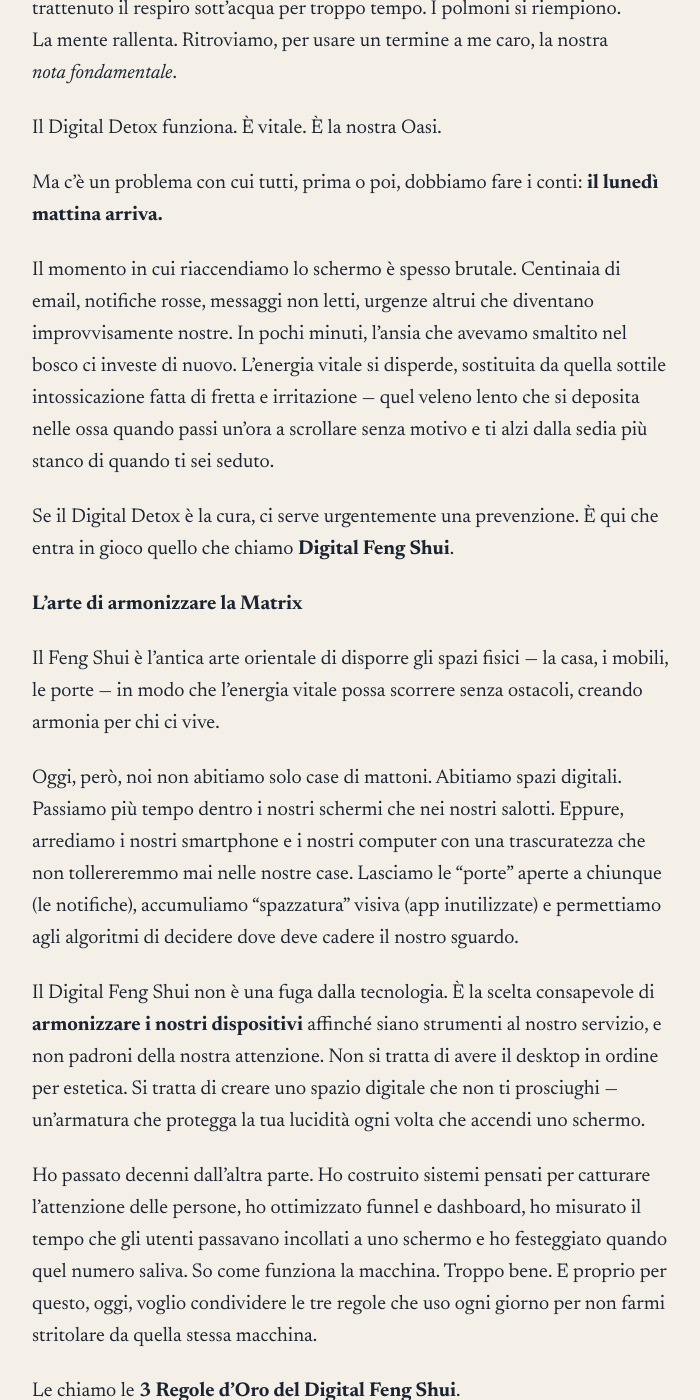
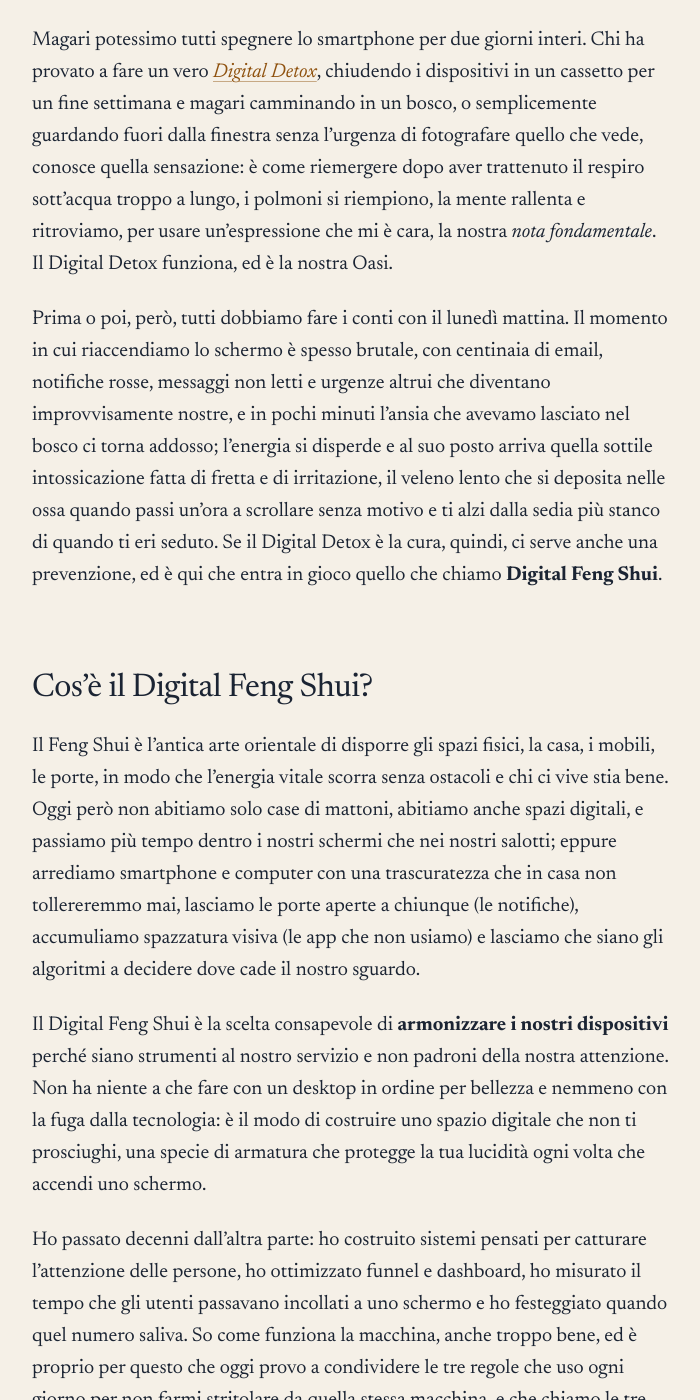
Before and after one commit to paolofurini/seapriilcuore, a Jekyll site: the page built from _posts/2026-03-23-oltre-il-digital-detox-cose-il-digital.md, in a window 1280 px wide and 1400 px high, scrolled down 726 px. Shown: the whole window, without its empty margins (288-988 px from the left). Built offline with Jekyll 4.4.1, drawn with Linux system fonts in a browser that asks for light colours; some of the changed text lies outside the part shown.

Commit message:
Revisione di voce: Cos'è il Digital Feng Shui
Co-Authored-By: Claude Opus 5.5 <noreply@anthropic.com>
Claude-Session: https://claude.ai/code/session_016SExTLu3CBRUGeFqevN8Wd

```diff
--- a/_posts/2026-03-23-oltre-il-digital-detox-cose-il-digital.md
+++ b/_posts/2026-03-23-oltre-il-digital-detox-cose-il-digital.md
@@ -1,71 +1,53 @@
 ---
-title: "Oltre il Digital Detox: Cos'è il \"Digital Feng Shui\" e perché ne abbiamo bisogno"
-description: "Spegnere il telefono nel weekend ci salva la vita. Ma come sopravviviamo quando il lunedì dobbiamo riaccenderlo? Appunti per riaccordare i nostri spazi digitali."
+title: "Cos’è il Digital Feng Shui e perché il Digital Detox non basta"
+description: "Il Digital Feng Shui è l’arte di ordinare telefono e computer perché l’attenzione resti nostra: cos’è e le tre regole che uso ogni giorno."
 date: 2026-03-23T19:48:07.581Z
 tema: "Digital Feng Shui"
 substack: https://seapriilcuore.substack.com/p/oltre-il-digital-detox-cose-il-digital
 ---
 
-Magari potessimo tutti spegnere lo smartphone per due giorni interi.
+Il Digital Feng Shui, come lo chiamo io, è il modo di sistemare telefono e computer perché restino strumenti al nostro servizio e non diventino i padroni della nostra attenzione: se il Digital Detox è la cura, il Digital Feng Shui è la prevenzione, quella che ci serve il lunedì mattina, quando lo schermo va riacceso per forza.
 
-Chiunque abbia provato a fare un vero *Digital Detox* — chiudendo i dispositivi in un cassetto per un intero fine settimana, magari camminando in un bosco o semplicemente guardando fuori dalla finestra senza l’urgenza di fotografarlo — conosce quella sensazione. È come riemergere in superficie dopo aver trattenuto il respiro sott’acqua per troppo tempo. I polmoni si riempiono. La mente rallenta. Ritroviamo, per usare un termine a me caro, la nostra *nota fondamentale*.
+## Perché il Digital Detox da solo non basta?
 
-Il Digital Detox funziona. È vitale. È la nostra Oasi.
+Magari potessimo tutti spegnere lo smartphone per due giorni interi. Chi ha provato a fare un vero *[Digital Detox]({{ '/temi/digital-detox/' | relative_url }})*, chiudendo i dispositivi in un cassetto per un fine settimana e magari camminando in un bosco, o semplicemente guardando fuori dalla finestra senza l’urgenza di fotografare quello che vede, conosce quella sensazione: è come riemergere dopo aver trattenuto il respiro sott’acqua troppo a lungo, i polmoni si riempiono, la mente rallenta e ritroviamo, per usare un’espressione che mi è cara, la nostra *nota fondamentale*. Il Digital Detox funziona, ed è la nostra Oasi.
 
-Ma c’è un problema con cui tutti, prima o poi, dobbiamo fare i conti: **il lunedì mattina arriva.**
+Prima o poi, però, tutti dobbiamo fare i conti con il lunedì mattina. Il momento in cui riaccendiamo lo schermo è spesso brutale, con centinaia di email, notifiche rosse, messaggi non letti e urgenze altrui che diventano improvvisamente nostre, e in pochi minuti l’ansia che avevamo lasciato nel bosco ci torna addosso; l’energia si disperde e al suo posto arriva quella sottile intossicazione fatta di fretta e di irritazione, il veleno lento che si deposita nelle ossa quando passi un’ora a scrollare senza motivo e ti alzi dalla sedia più stanco di quando ti eri seduto. Se il Digital Detox è la cura, quindi, ci serve anche una prevenzione, ed è qui che entra in gioco quello che chiamo **Digital Feng Shui**.
 
-Il momento in cui riaccendiamo lo schermo è spesso brutale. Centinaia di email, notifiche rosse, messaggi non letti, urgenze altrui che diventano improvvisamente nostre. In pochi minuti, l’ansia che avevamo smaltito nel bosco ci investe di nuovo. L’energia vitale si disperde, sostituita da quella sottile intossicazione fatta di fretta e irritazione — quel veleno lento che si deposita nelle ossa quando passi un’ora a scrollare senza motivo e ti alzi dalla sedia più stanco di quando ti sei seduto.
+## Cos’è il Digital Feng Shui?
 
-Se il Digital Detox è la cura, ci serve urgentemente una prevenzione. È qui che entra in gioco quello che chiamo **Digital Feng Shui**.
+Il Feng Shui è l’antica arte orientale di disporre gli spazi fisici, la casa, i mobili, le porte, in modo che l’energia vitale scorra senza ostacoli e chi ci vive stia bene. Oggi però non abitiamo solo case di mattoni, abitiamo anche spazi digitali, e passiamo più tempo dentro i nostri schermi che nei nostri salotti; eppure arrediamo smartphone e computer con una trascuratezza che in casa non tollereremmo mai, lasciamo le porte aperte a chiunque (le notifiche), accumuliamo spazzatura visiva (le app che non usiamo) e lasciamo che siano gli algoritmi a decidere dove cade il nostro sguardo.
 
-**L’arte di armonizzare la Matrix**
+Il Digital Feng Shui è la scelta consapevole di **armonizzare i nostri dispositivi** perché siano strumenti al nostro servizio e non padroni della nostra attenzione. Non ha niente a che fare con un desktop in ordine per bellezza e nemmeno con la fuga dalla tecnologia: è il modo di costruire uno spazio digitale che non ti prosciughi, una specie di armatura che protegge la tua lucidità ogni volta che accendi uno schermo.
 
-Il Feng Shui è l’antica arte orientale di disporre gli spazi fisici — la casa, i mobili, le porte — in modo che l’energia vitale possa scorrere senza ostacoli, creando armonia per chi ci vive.
+Ho passato decenni dall’altra parte: ho costruito sistemi pensati per catturare l’attenzione delle persone, ho ottimizzato funnel e dashboard, ho misurato il tempo che gli utenti passavano incollati a uno schermo e ho festeggiato quando quel numero saliva. So come funziona la macchina, anche troppo bene, ed è proprio per questo che oggi provo a condividere le tre regole che uso ogni giorno per non farmi stritolare da quella stessa macchina, e che chiamo le tre regole d’oro del Digital Feng Shui.
 
-Oggi, però, noi non abitiamo solo case di mattoni. Abitiamo spazi digitali. Passiamo più tempo dentro i nostri schermi che nei nostri salotti. Eppure, arrediamo i nostri smartphone e i nostri computer con una trascuratezza che non tollereremmo mai nelle nostre case. Lasciamo le “porte” aperte a chiunque (le notifiche), accumuliamo “spazzatura” visiva (app inutilizzate) e permettiamo agli algoritmi di decidere dove deve cadere il nostro sguardo.
+## Le tre regole d’oro del Digital Feng Shui
 
-Il Digital Feng Shui non è una fuga dalla tecnologia. È la scelta consapevole di **armonizzare i nostri dispositivi** affinché siano strumenti al nostro servizio, e non padroni della nostra attenzione. Non si tratta di avere il desktop in ordine per estetica. Si tratta di creare uno spazio digitale che non ti prosciughi — un’armatura che protegga la tua lucidità ogni volta che accendi uno schermo.
+### 1. Chiudere le porte (l’igiene delle notifiche)
 
-Ho passato decenni dall’altra parte. Ho costruito sistemi pensati per catturare l’attenzione delle persone, ho ottimizzato funnel e dashboard, ho misurato il tempo che gli utenti passavano incollati a uno schermo e ho festeggiato quando quel numero saliva. So come funziona la macchina. Troppo bene. E proprio per questo, oggi, voglio condividere le tre regole che uso ogni giorno per non farmi stritolare da quella stessa macchina.
+Nel Feng Shui una porta aperta su una strada rumorosa disperde l’energia della casa, e nel digitale le notifiche push sono porte spalancate su un’autostrada di urgenze che non ci appartengono. Per questo la mia regola è semplice e non la negozio: **nessuna macchina ha il diritto di interrompermi.**
 
-Le chiamo le **3 Regole d’Oro del Digital Feng Shui**.
+Disattiva tutte le notifiche che non vengono da una persona, quindi i social, le news, le app di shopping, e lascia attive solo le chiamate e i messaggi di gente in carne e ossa che ha bisogno di te; se un’informazione ti serve, sarai tu ad andarla a cercare, con un’intenzione, invece di lasciarla bussare alla tua mente quando le fa comodo.
 
-**1. L’Igiene delle Notifiche (Chiudiamo le porte)**
+### 2. Lasciare spazio vuoto (la schermata Home)
 
-Nel Feng Shui, una porta aperta su una strada rumorosa disperde l’energia della casa. Nel digitale, le notifiche push sono porte spalancate su un’autostrada di urgenze che non ci appartengono.
+Guarda la prima schermata del tuo telefono e conta quante icone colorate ti fissano: ognuna è stata progettata, nel colore, nella forma e nella posizione, per catturare la tua dopamina, mentre nel Feng Shui il vuoto non è un’assenza ma un potenziale, un respiro.
 
-La regola è semplice e non negoziabile: **nessuna macchina ha il diritto di interromperti.**
+Io ho fatto così: ho spostato tutto e sulla prima pagina ho lasciato solo gli strumenti che mi servono davvero (calendario, note, mappe) con un’immagine di sfondo che mi dà pace, e per aprire i social o la posta devo scorrere o cercare l’app a mano. Quell’attrito, quel secondo di ritardo, è lo spazio in cui la volontà si riprende il comando; sembra poco, ma per me ha cambiato molto.
 
-Disattiva tutte le notifiche non umane. Via i social, via le news, via le app di shopping. Lascia attive solo le chiamate e i messaggi di persone reali — gente in carne e ossa che ha bisogno di te. Se un’informazione ti serve, sarai tu ad andarla a cercare con intenzione. Non lei a bussare alla tua mente quando le fa comodo.
+### 3. Respirare prima del click (la Serena Aspettazione)
 
-**2. Lo Spazio Vuoto (La schermata Home)**
+È la regola più sottile, e per me la più potente: prima di aprire la casella email o un social mi fermo per tre secondi, faccio un respiro ed entro in quello spazio con un’intenzione chiara (“devo rispondere a Marco”, “cerco quell’indirizzo”), faccio quello che devo fare ed esco, senza farmi trascinare dalla corrente del *feed*. Tre secondi sembrano niente, ma in quei tre secondi smetto di essere un automa e torno a essere una persona che sceglie.
 
-Guarda la prima schermata del tuo telefono. Quante icone colorate ti fissano?
+## Come cambia il lunedì mattina?
 
-Ognuna di quelle icone è stata progettata — colore, forma, posizione — per catturare la tua dopamina. Il vuoto, nel Feng Shui, non è assenza: è potenziale, è respiro.
+La soluzione definitiva non ce l’ho, e non provo a vendertela; quello che ho visto su di me è che il lunedì mattina può essere diverso, che si può riaccendere lo schermo senza farsi travolgere, e che esiste un modo di stare dentro la Matrix, dove comunque dobbiamo stare perché lì lavoriamo e viviamo, senza farsi digitalizzare l’anima. Il Digital Detox è l’Oasi nel deserto, e il Digital Feng Shui è l’armatura che indossi quando dall’Oasi devi uscire.
 
-Fai così: sposta tutto. Lascia sulla prima pagina solo gli strumenti essenziali — calendario, note, mappe — e una bella immagine di sfondo che ti dia pace. Per aprire i social o la posta, costringiti a scorrere o a cercare l’app manualmente. Quell’attrito, quel secondo di ritardo, è lo spazio in cui la tua volontà si riprende il comando. È poco. Ma è tutto.
+---
 
-**3. La Serena Aspettazione (Il respiro prima del click)**
+**Dal mondo dei Romanzi dell’Invisibile**
 
-Questa è la regola più sottile e la più potente.
+*Nel 2042, Sante accende lo Specchio Cieco, il suo tablet schermato, solo dopo aver aperto le imposte di legno di Castel di Luce. «Prima la luce vera, poi quella artificiale,» dice Clara dalla cucina, senza alzare gli occhi dal pane che sta impastando. «Altrimenti entri nel loro mondo prima di aver messo piede nel tuo.»*
 
-Prima di aprire la casella email o un social network, fermati. Tre secondi. Un respiro. Entra in quello spazio digitale con un’intenzione chiara — “Devo rispondere a Marco”, “Cerco quell’indirizzo” — fai quello che devi fare, ed esci. Non farti trascinare dalla corrente del *feed*.
-
-Tre secondi sembrano niente. Ma in quei tre secondi succede qualcosa di enorme: smetti di essere un automa e torni a essere una persona che sceglie.
-
-**Il lunedì mattina, diverso**
-
-Non ti sto vendendo la soluzione definitiva. Ti sto dicendo che il lunedì mattina può essere diverso. Che puoi riaccendere lo schermo senza farti travolgere. Che esiste un modo per stare dentro la Matrix — perché lì dobbiamo stare, ci lavoriamo, ci viviamo — senza farsi digitalizzare l’anima.
-
-Il Digital Detox è la tua Oasi nel deserto. Il Digital Feng Shui è l’armatura che indossi quando dall’Oasi devi uscire.
-
-**La Matrix corre. Noi ci fermiamo per riaccordare lo strumento.**
-
-------------------------------------------------------------------------
-
-**📖 Dal mondo dei Romanzi dell’Invisibile**
-
-*Nel 2042, Sante accende lo Specchio Cieco — il suo tablet schermato — solo dopo aver aperto le imposte di legno di Castel di Luce. «Prima la luce vera, poi quella artificiale,» dice Clara dalla cucina, senza alzare gli occhi dal pane che sta impastando. «Altrimenti entri nel loro mondo prima di aver messo piede nel tuo.»*
-
-*Se volete scoprire il mondo di Sante, Clara e l’invisibile Albi, la sezione [I Romanzi dell’Invisibile]({{ "/romanzi/" | relative_url }}) vi aspetta.*
+*Se volete scoprire il mondo di Sante, di Clara e dell’invisibile Albi, la sezione [I Romanzi dell’Invisibile]({{ "/romanzi/" | relative_url }}) vi aspetta.*
```
